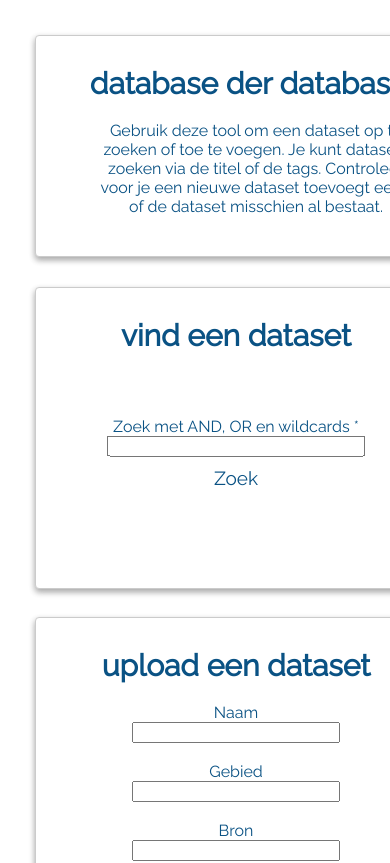
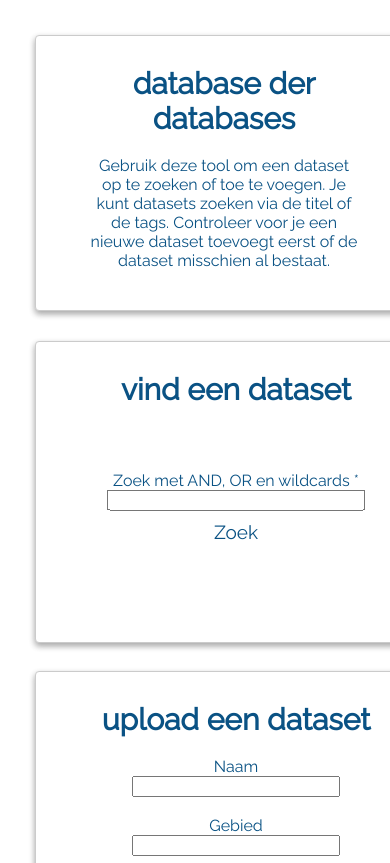
Before and after one commit to ducoquelicot/vrtnws, a React (Create React App) app in the folder client/: page / in a window 390 px wide. Shown: the top 863 px of the page. Built offline with nearby package versions, Linux system fonts and the light colour scheme.

Commit message:
changes 17/1

```diff
--- a/client/src/App.css
+++ b/client/src/App.css
@@ -138,6 +138,6 @@ div.Intro p {
   }
 
   .Intro {
-    max-width: 90%;
+    min-width: 105%;
   }
 }
```
